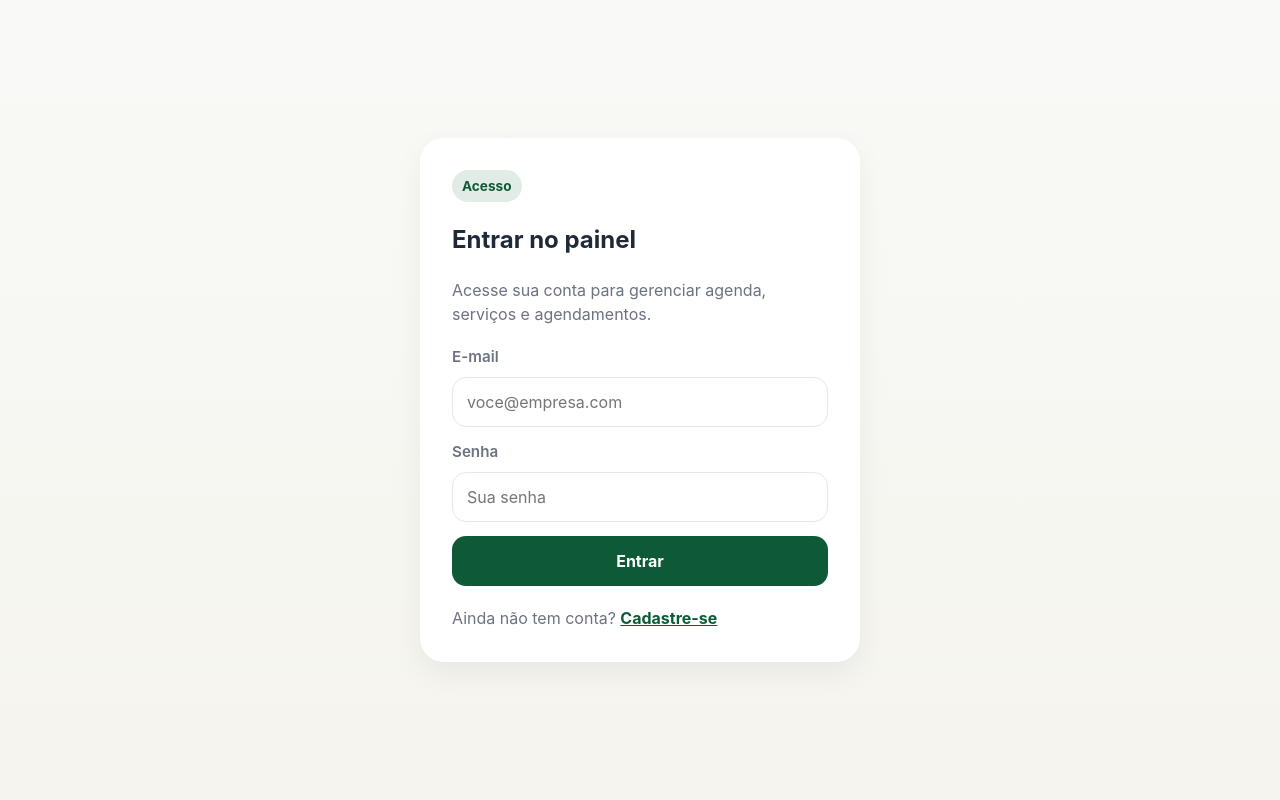
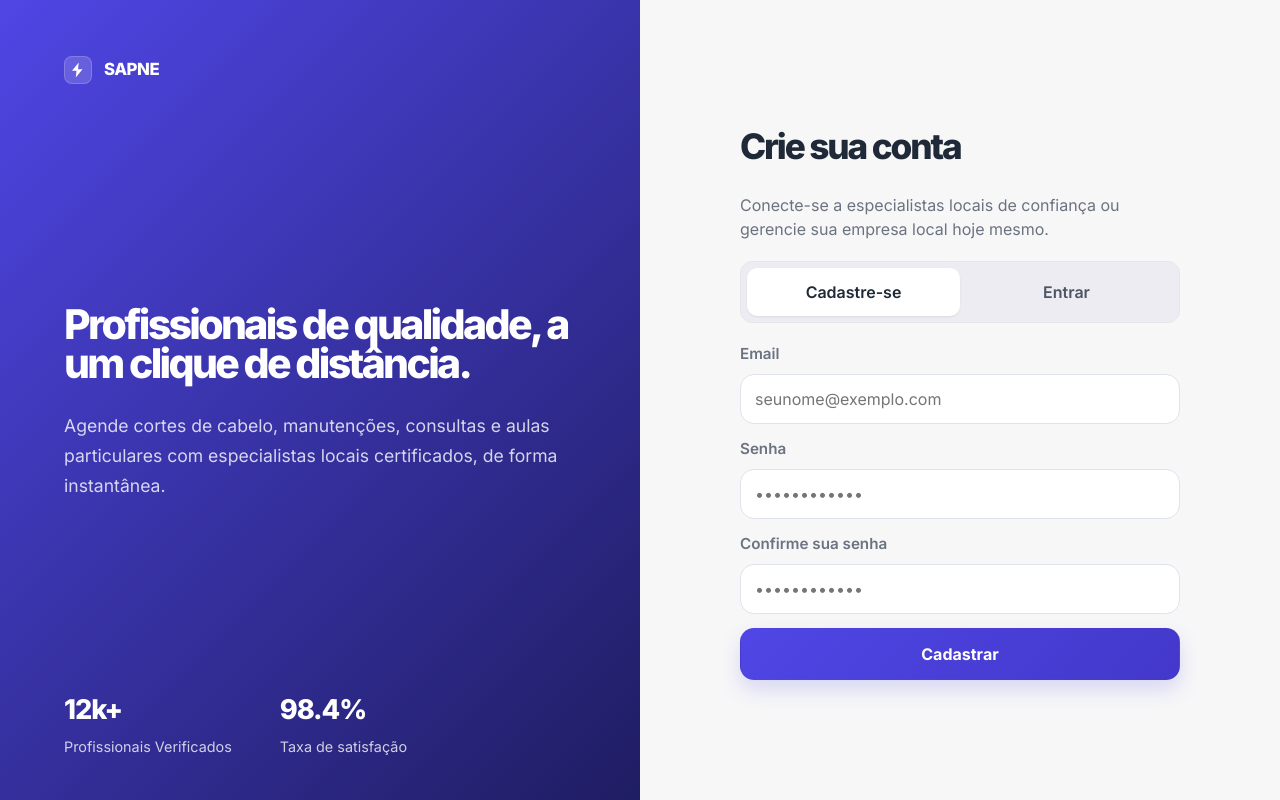
Before and after one commit to IsacFragoso/agendamento-frontend, a React (Vite) app: page /login in a window 1280 px wide. Built offline with nearby package versions, Linux system fonts and the light colour scheme; no server answers.

Commit message:
implementação da nova tela de login/cadastro

```diff
--- a/src/index.css
+++ b/src/index.css
@@ -1,3 +1,5 @@
+@import url('https://fonts.googleapis.com/css2?family=Inter:wght@400;500;600;700;800;900&display=swap');
+
 :root {
   color-scheme: light;
   font-family: Inter, system-ui, -apple-system, BlinkMacSystemFont, 'Segoe UI', sans-serif;
@@ -10,19 +12,19 @@
   --color-background: #f5f4ee;
   --color-surface: #ffffff;
   --color-surface-soft: #fafaf8;
-  --color-primary: #0e5a36;
-  --color-primary-soft: #e2ece6;
+  --color-primary: #4f46e5;
+  --color-primary-soft: #e0e7ff;
   --color-primary-contrast: #ffffff;
   --color-text: #1f2937;
   --color-text-muted: #6b7280;
-  --color-border: #e5e7eb;
+  --color-border: #dfe3ee;
   --color-danger: #9b1c1c;
   --color-danger-soft: #fde8e8;
   --color-warning: #b45309;
   --color-warning-soft: #fef3c7;
   --color-success: #166534;
   --color-success-soft: #dcfce7;
-  --shadow-card: 0 10px 30px rgba(15, 23, 42, 0.06);
+  --shadow-card: 0 10px 30px rgba(79, 70, 229, 0.12);
 }
 
 * {
@@ -66,6 +68,250 @@ p {
 
 #root {
   min-height: 100vh;
+}
+
+.auth-shell {
+  min-height: 100vh;
+  display: grid;
+  grid-template-columns: 1fr 1fr;
+  background: #f3f4f6;
+}
+
+.auth-hero {
+  display: flex;
+  flex-direction: column;
+  justify-content: space-between;
+  min-height: 100vh;
+  padding: 56px 64px 42px;
+  background: linear-gradient(135deg, #4f46e5 0%, #1f1d62 100%);
+  color: #ffffff;
+}
+
+.auth-brand {
+  display: inline-flex;
+  align-items: center;
+  gap: 12px;
+  width: fit-content;
+  font-weight: 800;
+  font-size: 1.05rem;
+}
+
+.auth-brand__mark {
+  display: inline-flex;
+  align-items: center;
+  justify-content: center;
+  width: 28px;
+  height: 28px;
+  border-radius: 8px;
+  background: rgba(255, 255, 255, 0.16);
+  box-shadow: inset 0 0 0 1px rgba(255, 255, 255, 0.18);
+  font-size: 1rem;
+}
+
+.auth-brand__mark svg,
+.auth-role-option__icon svg {
+  width: 18px;
+  height: 18px;
+  display: block;
+}
+
+.auth-brand__text {
+  letter-spacing: -0.03em;
+}
+
+.auth-hero__copy {
+  max-width: 580px;
+  margin-top: 80px;
+}
+
+.auth-hero__copy h1 {
+  font-size: clamp(2.3rem, 3.2vw, 5rem);
+  line-height: 0.95;
+  letter-spacing: -0.065em;
+  margin: 0 0 28px;
+  font-weight: 800;
+}
+
+.auth-hero__copy p {
+  max-width: 620px;
+  font-size: 1.1rem;
+  line-height: 1.7;
+  color: rgba(255, 255, 255, 0.8);
+}
+
+.auth-stats {
+  display: flex;
+  gap: 48px;
+  flex-wrap: wrap;
+  margin-top: 48px;
+}
+
+.auth-stat {
+  display: flex;
+  flex-direction: column;
+  gap: 6px;
+  min-width: 120px;
+}
+
+.auth-stat strong {
+  font-size: clamp(1.7rem, 2vw, 2.4rem);
+  font-weight: 800;
+  letter-spacing: -0.04em;
+}
+
+.auth-stat span {
+  color: rgba(255, 255, 255, 0.78);
+  font-size: 0.9rem;
+}
+
+.auth-form-panel {
+  display: flex;
+  align-items: center;
+  justify-content: center;
+  min-height: 100vh;
+  background: #f7f7f8;
+  padding: 40px 24px;
+}
+
+.auth-form-box {
+  width: min(100%, 440px);
+  display: flex;
+  flex-direction: column;
+  gap: 20px;
+}
+
+.auth-form-box h2 {
+  font-size: clamp(2.2rem, 2.6vw, 3rem);
+  font-weight: 800;
+  letter-spacing: -0.06em;
+  color: #1f2937;
+  margin: 0;
+}
+
+.auth-form-box__subtitle {
+  font-size: 1rem;
+  line-height: 1.5;
+  color: #6b7280;
+  margin: 0;
+}
+
+.auth-toggle {
+  position: relative;
+  display: grid;
+  grid-template-columns: 1fr 1fr;
+  gap: 0;
+  padding: 6px;
+  border-radius: 12px;
+  background: #ececf2;
+  border: 1px solid #e5e7eb;
+  overflow: hidden;
+}
+
+.auth-toggle__indicator {
+  position: absolute;
+  top: 6px;
+  left: 6px;
+  width: calc(50% - 6px);
+  height: calc(100% - 12px);
+  border-radius: 10px;
+  background: #ffffff;
+  box-shadow: 0 1px 2px rgba(15, 23, 42, 0.08);
+  transition: transform 0.28s ease;
+}
+
+.auth-toggle__button {
+  position: relative;
+  z-index: 1;
+  border: none;
+  border-radius: 10px;
+  background: transparent;
+  color: #4b5563;
+  font-weight: 600;
+  padding: 12px 14px;
+  cursor: pointer;
+  transition: color 0.2s ease;
+}
+
+.auth-toggle__button.is-active {
+  color: #1f2937;
+}
+
+.auth-role-selector {
+  display: flex;
+  flex-direction: column;
+  gap: 10px;
+}
+
+.auth-role-selector__label {
+  font-size: 0.95rem;
+  font-weight: 600;
+  color: #4b5563;
+}
+
+.auth-role-selector__options {
+  display: grid;
+  grid-template-columns: 1fr 1fr;
+  gap: 10px;
+}
+
+.auth-role-option {
+  display: inline-flex;
+  align-items: center;
+  justify-content: center;
+  gap: 8px;
+  min-height: 44px;
+  border: 1px solid var(--color-border);
+  border-radius: 12px;
+  background: #f8f8f8;
+  color: #374151;
+  font-weight: 600;
+  transition: all 0.2s ease;
+}
+
+.auth-role-option.is-selected {
+  background: #eef2ff;
+  border-color: rgba(79, 70, 229, 0.2);
+  color: #312e81;
+  box-shadow: 0 0 0 1px rgba(79, 70, 229, 0.08);
+}
+
+.auth-role-option__icon {
+  display: inline-flex;
+  align-items: center;
+  justify-content: center;
+  width: 18px;
+  height: 18px;
+}
+
+.auth-role-option__icon svg {
+  width: 18px;
+  height: 18px;
+  display: block;
+}
+
+.auth-link-button {
+  border: none;
+  background: transparent;
+  padding: 0;
+  margin: 0;
+  color: #4338ca;
+  font-weight: 700;
+  cursor: pointer;
+}
+
+.form-stack {
+  animation: authFadeIn 0.28s ease;
+}
+
+@keyframes authFadeIn {
+  from {
+    opacity: 0;
+    transform: translateY(8px);
+  }
+  to {
+    opacity: 1;
+    transform: translateY(0);
+  }
 }
 
 .auth-page {
@@ -189,11 +435,20 @@ p {
 .field select,
 .field textarea {
   width: 100%;
+  min-height: 48px;
   padding: 12px 14px;
   border: 1px solid var(--color-border);
   border-radius: 14px;
   background: var(--color-surface);
   color: var(--color-text);
+}
+
+.field input:focus,
+.field select:focus,
+.field textarea:focus {
+  outline: none;
+  border-color: var(--color-primary);
+  box-shadow: 0 0 0 3px rgba(79, 70, 229, 0.12);
 }
 
 .field textarea {
@@ -203,9 +458,10 @@ p {
 .button {
   border: 1px solid transparent;
   border-radius: 14px;
+  min-height: 52px;
   padding: 12px 16px;
   font-weight: 700;
-  transition: transform 0.15s ease, opacity 0.15s ease, background-color 0.15s ease;
+  transition: transform 0.15s ease, opacity 0.15s ease, background-color 0.15s ease, box-shadow 0.15s ease;
 }
 
 .button:disabled {
@@ -218,8 +474,13 @@ p {
 }
 
 .button--primary {
-  background: var(--color-primary);
+  background: linear-gradient(135deg, #4f46e5 0%, #4338ca 100%);
   color: var(--color-primary-contrast);
+  box-shadow: 0 10px 20px rgba(79, 70, 229, 0.18);
+}
+
+.button--primary:hover:not(:disabled) {
+  background: linear-gradient(135deg, #4338ca 0%, #3730a3 100%);
 }
 
 .button--secondary {
@@ -384,3 +645,8 @@ p {
     padding: 20px;
   }
 }
+
+.auth-hero__copy h1,
+.auth-form-box h2 {
+  font-family: 'Inter', sans-serif;
+}
--- a/src/modules/auth/pages/LoginPage.jsx
+++ b/src/modules/auth/pages/LoginPage.jsx
@@ -3,39 +3,133 @@ import { Link, useLocation } from 'react-router-dom';
 import { ROUTE_PATHS } from '../../../core/router/paths';
 import { useAuthActions } from '../hooks/useAuthActions';
 
-const INITIAL_FORM = {
+const INITIAL_LOGIN_FORM = {
   email: '',
   senha: '',
 };
 
+const INITIAL_REGISTER_FORM = {
+  email: '',
+  senha: '',
+  confirmSenha: '',
+};
+
+const stats = [
+  { value: '12k+', label: 'Profissionais Verificados' },
+  { value: '98.4%', label: 'Taxa de satisfação' },
+];
+
+const BoltIcon = () => (
+  <svg viewBox="0 0 24 24" aria-hidden="true" focusable="false">
+    <path d="M13 2L4 13h6l-1 9 9-11h-6l1-9Z" fill="currentColor" />
+  </svg>
+);
+
 export default function LoginPage() {
   const location = useLocation();
-  const { errorMessage, isSubmitting, submitLogin } = useAuthActions();
-  const [formValues, setFormValues] = useState(INITIAL_FORM);
+  const { errorMessage, isSubmitting, submitLogin, submitRegister } = useAuthActions();
+  const [mode, setMode] = useState('register');
+  const [loginForm, setLoginForm] = useState(INITIAL_LOGIN_FORM);
+  const [registerForm, setRegisterForm] = useState(INITIAL_REGISTER_FORM);
+  const [registerError, setRegisterError] = useState('');
 
-  const handleSubmit = async (event) => {
+  const handleLoginSubmit = async (event) => {
     event.preventDefault();
-    await submitLogin(formValues);
+    await submitLogin(loginForm);
   };
 
+  const handleRegisterSubmit = async (event) => {
+    event.preventDefault();
+
+    if (registerForm.senha !== registerForm.confirmSenha) {
+      setRegisterError('As senhas não conferem.');
+      return;
+    }
+
+    setRegisterError('');
+    const nomeComEmail = registerForm.email.split('@')[0] || 'Usuário';
+
+    await submitRegister({
+      nome_completo: nomeComEmail,
+      email: registerForm.email,
+      senha: registerForm.senha,
+      tipo_conta: 'CLIENTE',
+    });
+  };
+
+  const isRegisterMode = mode === 'register';
+
   return (
-    <div className="auth-page">
-      <section className="auth-card">
-        <span className="eyebrow">Acesso</span>
-        <h1>Entrar no painel</h1>
-        <p className="auth-card__subtitle">Acesse sua conta para gerenciar agenda, serviços e agendamentos.</p>
+    <main className="auth-shell">
+      <aside className="auth-hero">
+        <div className="auth-brand">
+          <span className="auth-brand__mark">
+            <BoltIcon />
+          </span>
+          <span className="auth-brand__text">SAPNE</span>
+        </div>
+
+        <div className="auth-hero__copy">
+          <h1>Profissionais de qualidade, a um clique de distância.</h1>
+          <p>
+            Agende cortes de cabelo, manutenções, consultas e aulas particulares com especialistas locais
+            certificados, de forma instantânea.
+          </p>
+        </div>
+
+        <div className="auth-stats">
+          {stats.map((item) => (
+            <div key={item.label} className="auth-stat">
+              <strong>{item.value}</strong>
+              <span>{item.label}</span>
+            </div>
+          ))}
+        </div>
+      </aside>
+
+      <section className="auth-form-panel">
+        <div className="auth-form-box">
+          <h2>{isRegisterMode ? 'Crie sua conta' : 'Entrar'}</h2>
+          <p className="auth-form-box__subtitle">
+            {isRegisterMode
+              ? 'Conecte-se a especialistas locais de confiança ou gerencie sua empresa local hoje mesmo.'
+              : 'Conecte-se aos especialistas locais de confiança e acesse sua conta hoje mesmo.'}
+          </p>
+
+          <div className="auth-toggle" role="tablist" aria-label="Escolha entre cadastro e login">
+            <div
+              className="auth-toggle__indicator"
+              style={{ transform: isRegisterMode ? 'translateX(0%)' : 'translateX(100%)' }}
+            />
+            <button
+              type="button"
+              className={`auth-toggle__button ${isRegisterMode ? 'is-active' : ''}`}
+              onClick={() => setMode('register')}
+            >
+              Cadastre-se
+            </button>
+            <button
+              type="button"
+              className={`auth-toggle__button ${!isRegisterMode ? 'is-active' : ''}`}
+              onClick={() => setMode('login')}
+            >
+              Entrar
+            </button>
+          </div>
 
           {location.state?.message ? <p className="feedback feedback--success">{location.state.message}</p> : null}
           {errorMessage ? <p className="feedback feedback--danger">{errorMessage}</p> : null}
+          {registerError ? <p className="feedback feedback--danger">{registerError}</p> : null}
 
-        <form className="form-stack" onSubmit={handleSubmit}>
+          {isRegisterMode ? (
+            <form className="form-stack" onSubmit={handleRegisterSubmit}>
               <label className="field">
-            <span>E-mail</span>
+                <span>Email</span>
                 <input
                   type="email"
-              value={formValues.email}
-              onChange={(event) => setFormValues((current) => ({ ...current, email: event.target.value }))}
-              placeholder="voce@empresa.com"
+                  value={registerForm.email}
+                  onChange={(event) => setRegisterForm((current) => ({ ...current, email: event.target.value }))}
+                  placeholder="seunome@exemplo.com"
                   required
                 />
               </label>
@@ -44,9 +138,48 @@ export default function LoginPage() {
                 <span>Senha</span>
                 <input
                   type="password"
-              value={formValues.senha}
-              onChange={(event) => setFormValues((current) => ({ ...current, senha: event.target.value }))}
-              placeholder="Sua senha"
+                  value={registerForm.senha}
+                  onChange={(event) => setRegisterForm((current) => ({ ...current, senha: event.target.value }))}
+                  placeholder="••••••••••••"
+                  required
+                />
+              </label>
+
+              <label className="field">
+                <span>Confirme sua senha</span>
+                <input
+                  type="password"
+                  value={registerForm.confirmSenha}
+                  onChange={(event) => setRegisterForm((current) => ({ ...current, confirmSenha: event.target.value }))}
+                  placeholder="••••••••••••"
+                  required
+                />
+              </label>
+
+              <button className="button button--primary" type="submit" disabled={isSubmitting}>
+                {isSubmitting ? 'Cadastrando...' : 'Cadastrar'}
+              </button>
+            </form>
+          ) : (
+            <form className="form-stack" onSubmit={handleLoginSubmit}>
+              <label className="field">
+                <span>Email</span>
+                <input
+                  type="email"
+                  value={loginForm.email}
+                  onChange={(event) => setLoginForm((current) => ({ ...current, email: event.target.value }))}
+                  placeholder="seunome@exemplo.com"
+                  required
+                />
+              </label>
+
+              <label className="field">
+                <span>Senha</span>
+                <input
+                  type="password"
+                  value={loginForm.senha}
+                  onChange={(event) => setLoginForm((current) => ({ ...current, senha: event.target.value }))}
+                  placeholder="••••••••••••"
                   required
                 />
               </label>
@@ -55,11 +188,10 @@ export default function LoginPage() {
                 {isSubmitting ? 'Entrando...' : 'Entrar'}
               </button>
             </form>
+          )}
 
-        <p className="auth-card__footer">
-          Ainda não tem conta? <Link to={ROUTE_PATHS.register}>Cadastre-se</Link>
-        </p>
+        </div>
       </section>
-    </div>
+    </main>
   );
 }
```
Lines whose indentation alone changed are shown as unchanged.
